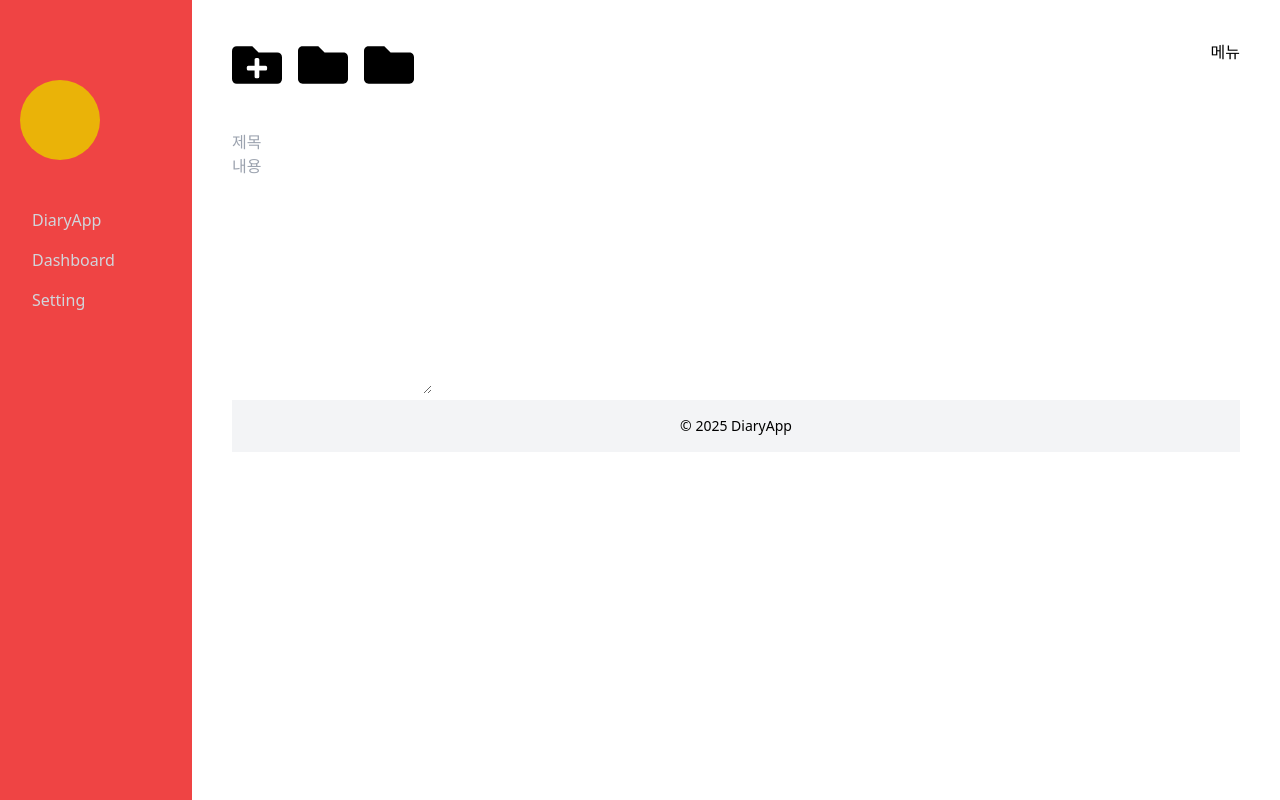
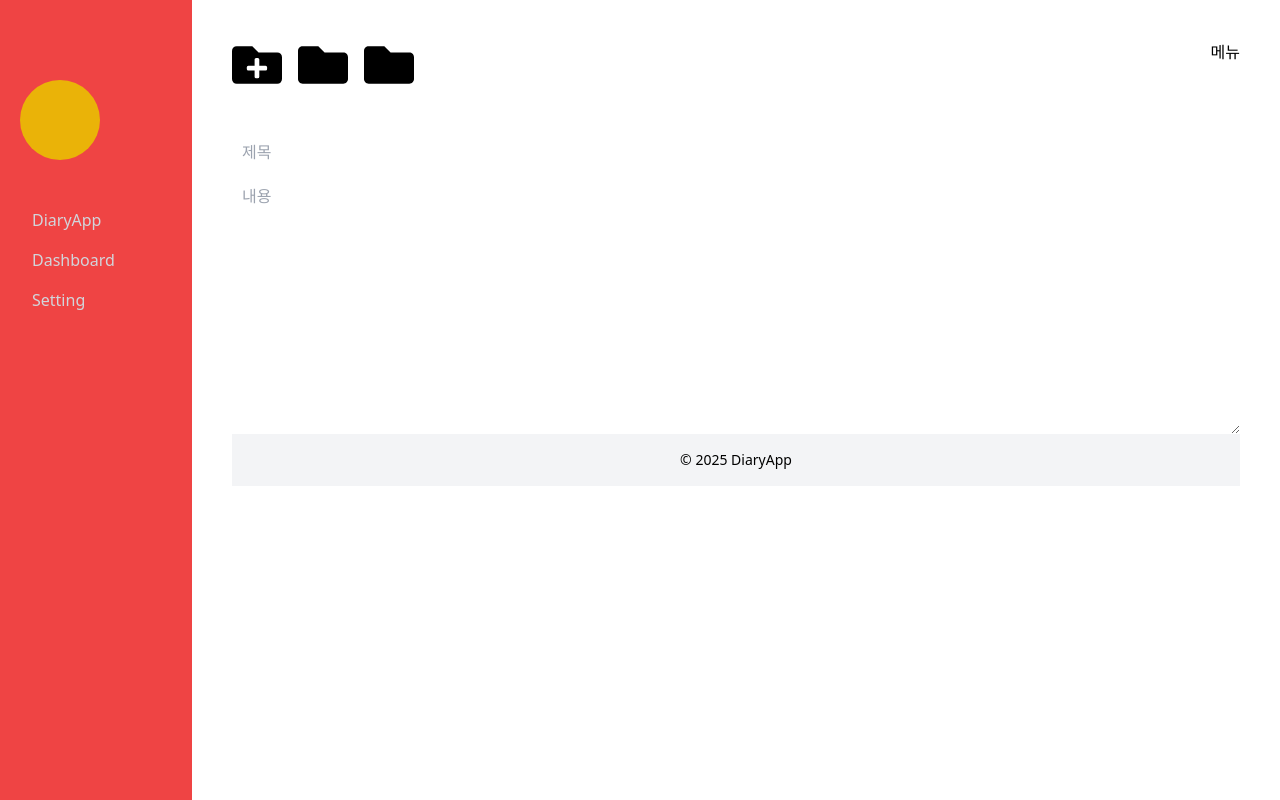
Before and after one commit to doubleTomato/onlinediary, a Next.js app in the folder diary-app/: page /diary in a window 1280 px wide. Built offline with nearby package versions, Linux system fonts and the light colour scheme.

Commit message:
[add] 일기 쓰기의 input이랑 textarea 크기 및 focus되었을 시 포커싱 안되게4

```diff
--- a/diary-app/app/diary/page.tsx
+++ b/diary-app/app/diary/page.tsx
@@ -4,10 +4,10 @@ export default function Dashboard({ children }: { children: React.ReactNode }) {
           <>
             <div className="w-100">
                 <div className="w-100">
-                    <input type="text" placeholder="제목"/>
+                    <input className="block p-2.5    w-full focus:outline-none " type="text" placeholder="제목"/>
                 </div>
                 <div className="w-100">
-                    <textarea rows="10" placeholder="내용"/>
+                    <textarea className="block p-2.5 w-full focus:outline-none " rows="10" placeholder="내용"/>
                 </div>
             </div>
           </>
```
